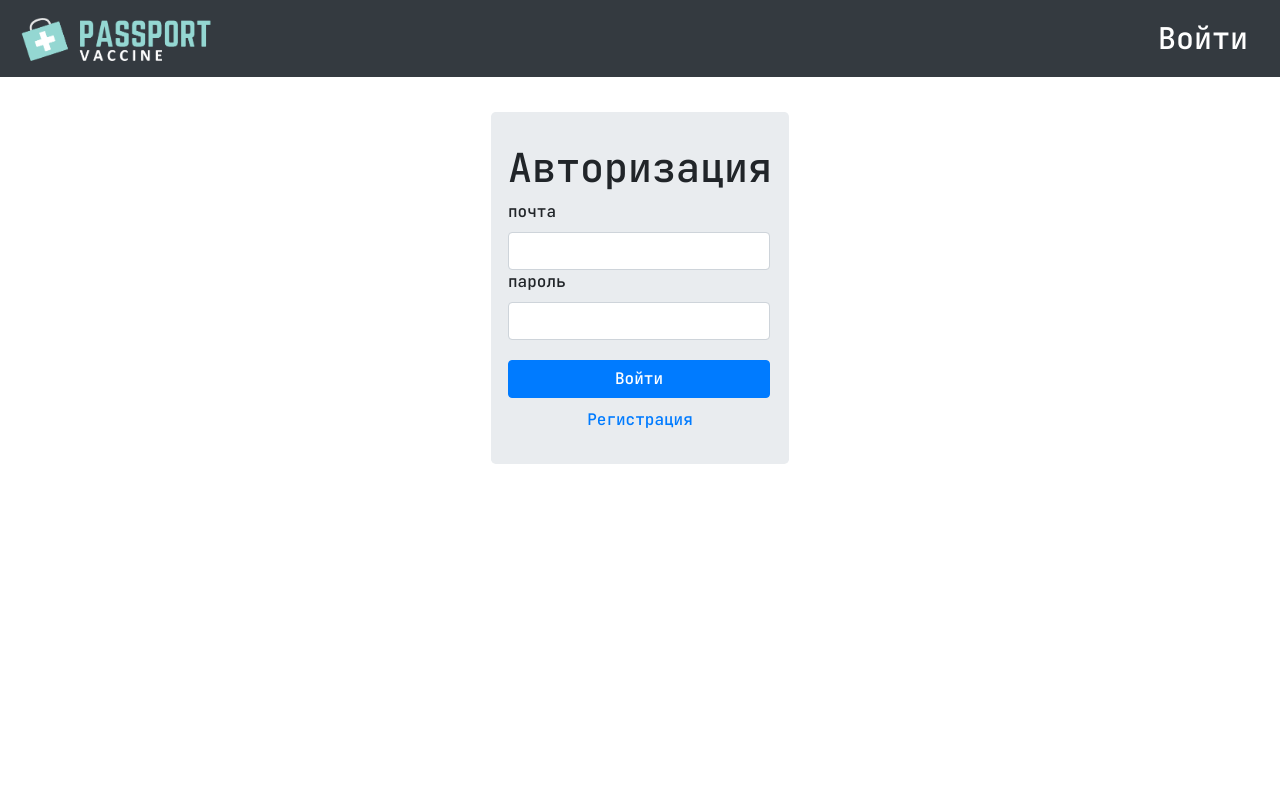
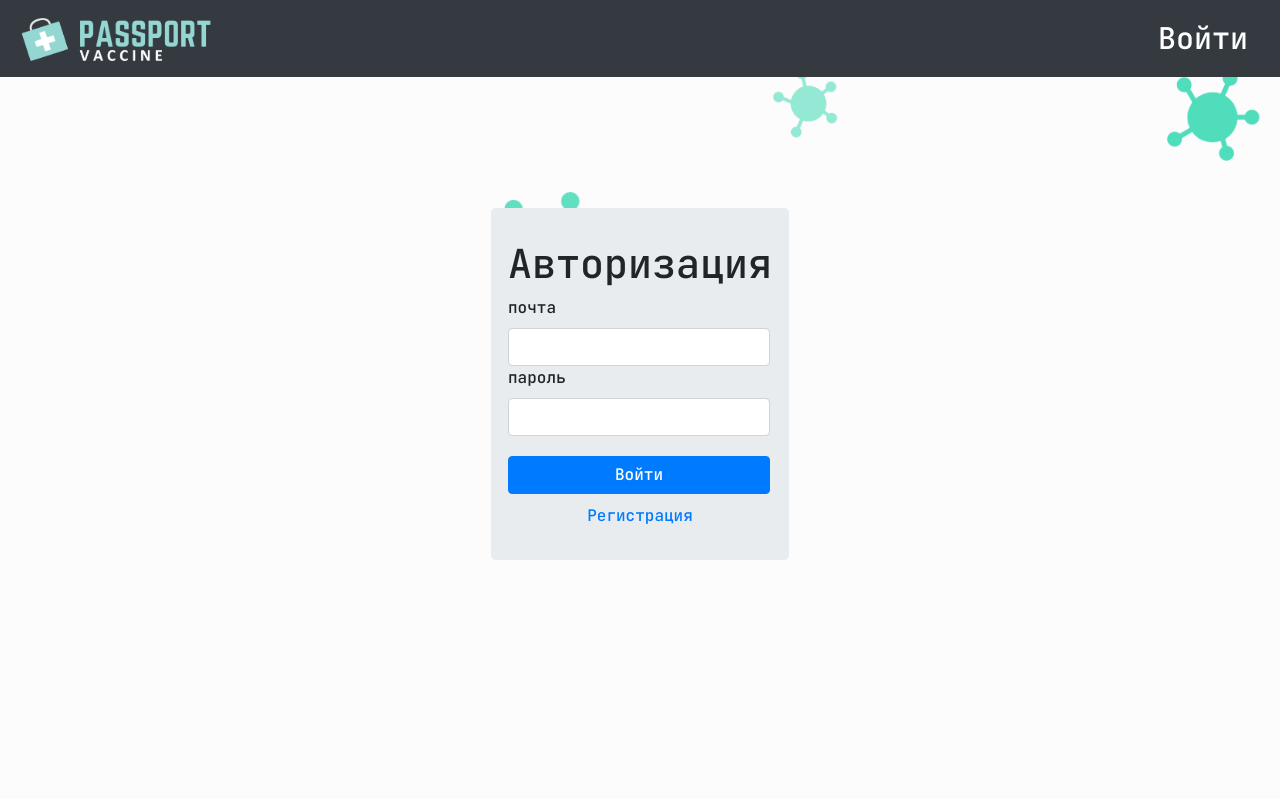
Before and after one commit to rocks-py/django-vaccine-passport, a Django app: template vaccineapp/templates/login.html in a window 1280 px wide. Shown: the top 799 px of the page. Run offline with Django 3.2, Linux system fonts and the light colour scheme; the template is opened without the code that fills it, so the values that code supplies are empty; parts of the project's set-up code (start-up, migrations or seed data) failed here and were passed over.

Commit message:
доработал макет /login

```diff
--- a/vaccineapp/static/style.css
+++ b/vaccineapp/static/style.css
@@ -247,3 +247,15 @@ nav .menu {
   height: 100%;
   width: 100%;
 }
+
+
+/* login.html */
+.login-container {
+  background: url("img/login_background.png") no-repeat center center fixed;
+  background-size: cover;
+  position: absolute;
+  top: 0;
+  left: 0;
+  height: 100%;
+  width: 100%;
+}
--- a/vaccineapp/templates/login.html
+++ b/vaccineapp/templates/login.html
@@ -4,7 +4,7 @@
 
 {%block content%}
 <main class="login-container container-fluid d-flex justify-content-center">
-    <div class="row">
+    <div class="row align-self-center">
         <div class="col-12">
             <div class="jumbotron">
                 <div class="row">
```
